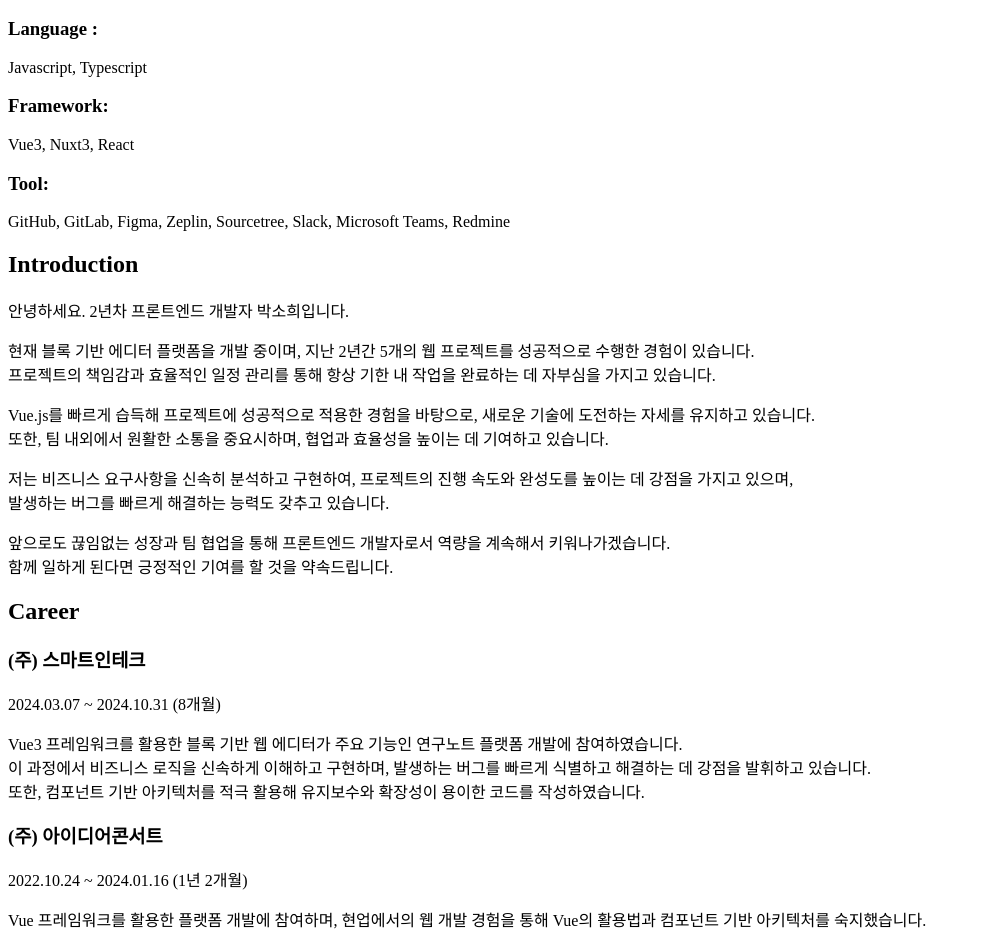
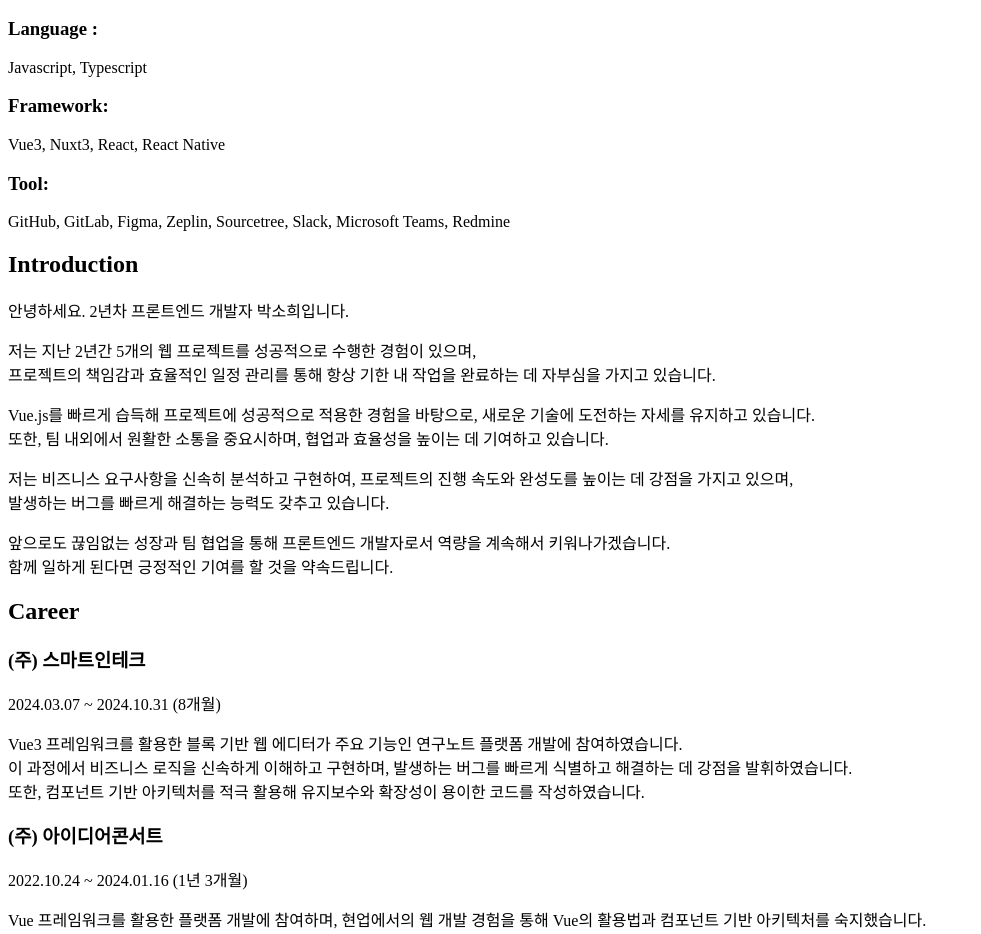
Before and after one commit to pparksso/portfolio__react, a React (Vite) app: page /#/ in a window 1280 px wide. Shown: the part 4840-5774 px from the top of the page, without its empty margins (0-981 px from the left). Built offline with nearby package versions, Linux system fonts and the light colour scheme; no server answers.

Commit message:
fix: img roading

```diff
--- a/src/components/Profile.tsx
+++ b/src/components/Profile.tsx
@@ -18,6 +18,7 @@ const Profile = () => {
                         src={profileImg}
                         alt="sohee park image"
                         className="object-cover object-center w-full h-full"
+                        loading="eager"
                     />
                 </div>
                 <div className="max-[430px]:text-center">
@@ -58,7 +59,9 @@ const Profile = () => {
                         </div>
                         <div className="flex items-center max-[430px]:justify-center">
                             <h3 className="text-lg font-bold min-[430px]:w-28">Framework: </h3>
-                            <span className=" text-slate-400">Vue3, Nuxt3, React</span>
+                            <span className=" text-slate-400">
+                                Vue3, Nuxt3, React, React Native
+                            </span>
                         </div>
                         <div className="flex items-center max-[430px]:justify-center max-[430px]:flex-col">
                             <h3 className="text-lg font-bold min-[430px]:w-28">Tool: </h3>
--- a/src/datas/project.ts
+++ b/src/datas/project.ts
@@ -190,7 +190,7 @@ export const projectItems: ProjectItem[] = [
                 img: '',
             },
             {
-                title: '블록 형태 에디터 내 붙여넣기 기능',
+                title: '블록 기반 에디터 내 붙여넣기 기능',
                 desc: '에디터 내에서 클립보드에 복사된 데이터를 그대로 블록 기반 에디터에 적용할 수 있도록 붙여넣기 기능을 구현했습니다. \n재귀 함수를 사용해 노드를 반복적으로 탐색하고, 텍스트, 이미지 등 데이터를 에디터의 블록 구조에 맞게 재조립하여 출력되도록 처리했습니다.',
                 img: '',
             },
--- a/src/pages/Main.tsx
+++ b/src/pages/Main.tsx
@@ -15,8 +15,7 @@ const Main = () => {
                     <div className="text-lg break-keep">
                         <p>안녕하세요. 2년차 프론트엔드 개발자 박소희입니다.</p>
                         <p>
-                            현재 블록 기반 에디터 플랫폼을 개발 중이며, 지난 2년간 5개의 웹
-                            프로젝트를 성공적으로 수행한 경험이 있습니다.
+                            저는 지난 2년간 5개의 웹 프로젝트를 성공적으로 수행한 경험이 있으며,
                             <br /> 프로젝트의 책임감과 효율적인 일정 관리를 통해 항상 기한 내 작업을
                             완료하는 데 자부심을 가지고 있습니다.
                         </p>
@@ -49,7 +48,7 @@ const Main = () => {
                             Vue3 프레임워크를 활용한 블록 기반 웹 에디터가 주요 기능인 연구노트
                             플랫폼 개발에 참여하였습니다.
                             <br /> 이 과정에서 비즈니스 로직을 신속하게 이해하고 구현하며, 발생하는
-                            버그를 빠르게 식별하고 해결하는 데 강점을 발휘하고 있습니다.
+                            버그를 빠르게 식별하고 해결하는 데 강점을 발휘하였습니다.
                             <br /> 또한, 컴포넌트 기반 아키텍처를 적극 활용해 유지보수와 확장성이
                             용이한 코드를 작성하였습니다.
                         </p>
@@ -57,7 +56,7 @@ const Main = () => {
                     <div className="mt-10">
                         <div className="flex flex-col justify-between mb-3 text-lg md:flex-row">
                             <h3>(주) 아이디어콘서트</h3>
-                            <span className="text-base">2022.10.24 ~ 2024.01.16 (1년 2개월)</span>
+                            <span className="text-base">2022.10.24 ~ 2024.01.16 (1년 3개월)</span>
                         </div>
                         <p className="text-lg">
                             Vue 프레임워크를 활용한 플랫폼 개발에 참여하며, 현업에서의 웹 개발
```
Also changed, not shown: 1 other file (tests, documents, lock files or other folders).
